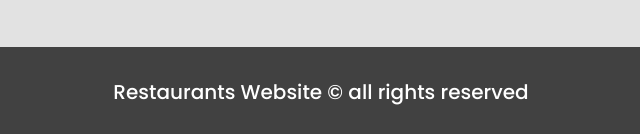
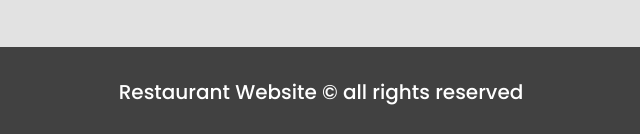
Before and after one commit to brajesh8/restaurant-website-frontend, a plain HTML site: page index.html in a window 1280 px wide. Shown: the part 4171-4305 px from the top of the page, 319-959 px from the left. Drawn offline with nearby package versions, Linux system fonts and the light colour scheme.

Commit message:
spelling correction

```diff
--- a/index.html
+++ b/index.html
@@ -9,7 +9,7 @@
     <link rel="stylesheet" href="https://cdnjs.cloudflare.com/ajax/libs/font-awesome/5.15.4/css/all.min.css"
         integrity="sha512-1ycn6IcaQQ40/MKBW2W4Rhis/DbILU74C1vSrLJxCq57o941Ym01SwNsOMqvEBFlcgUa6xLiPY/NS5R+E6ztJQ=="
         crossorigin="anonymous" referrerpolicy="no-referrer" />
-    <title>Restaurants Website</title>
+    <title>Restaurant Website</title>
 
 </head>
 
@@ -241,7 +241,7 @@
     </section>
 
     <footer id="footer">
-        <h2>Restaurants Website &copy; all rights reserved</h2>
+        <h2>Restaurant Website &copy; all rights reserved</h2>
     </footer>
 
     <script src="https://ajax.googleapis.com/ajax/libs/jquery/3.3.1/jquery.min.js"></script>
```
